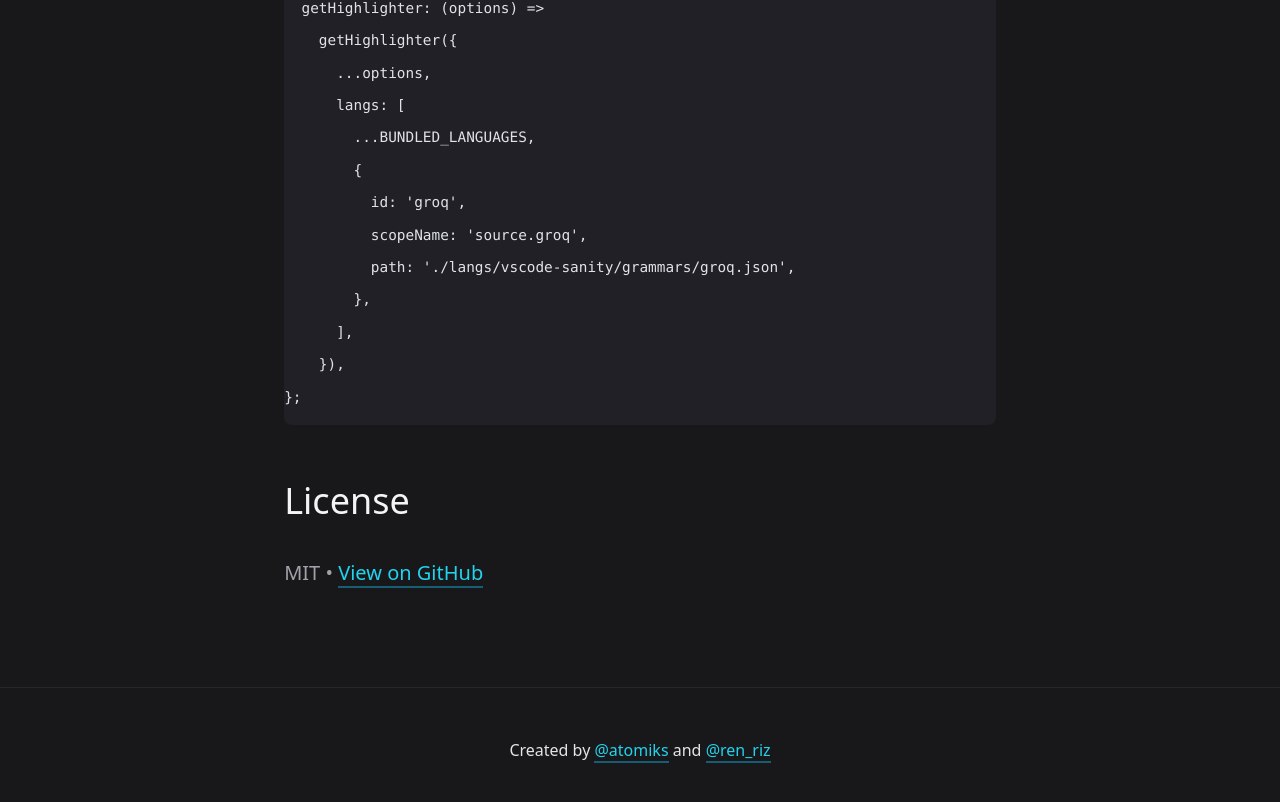
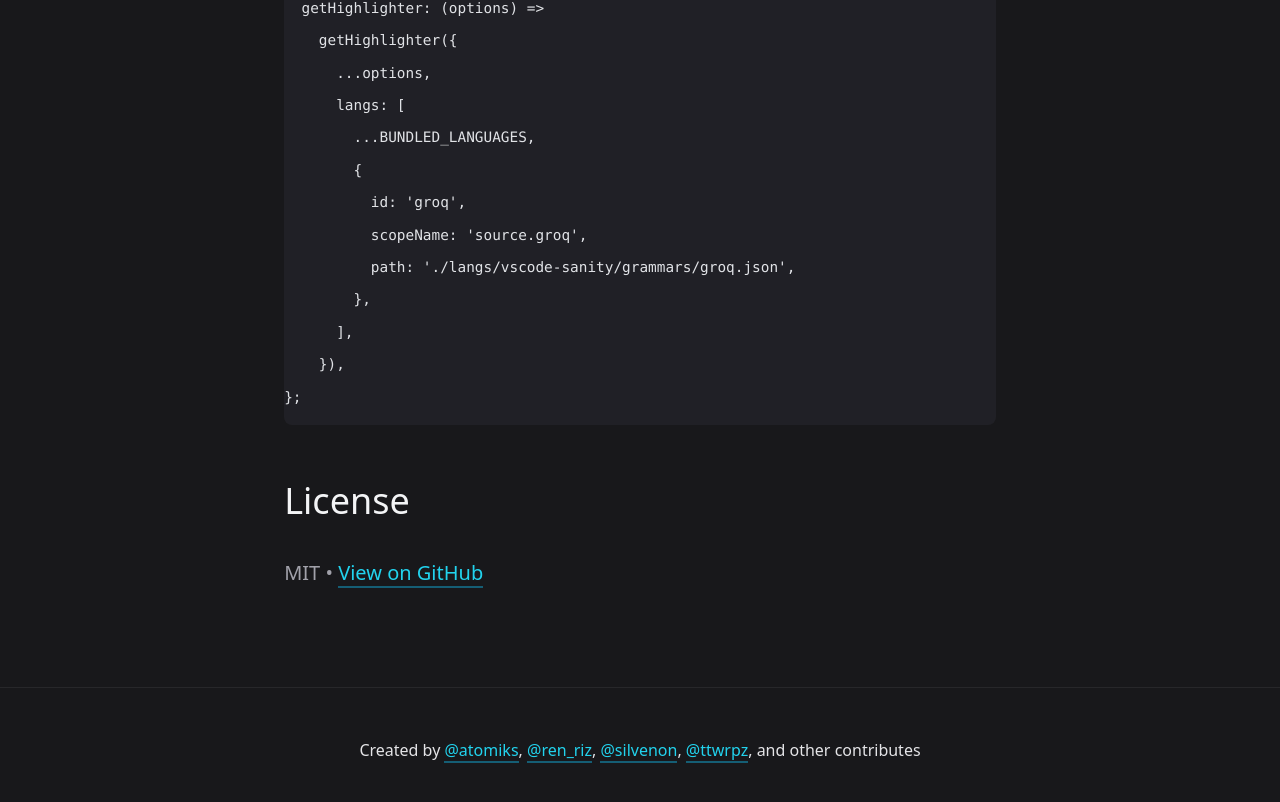
Before and after one commit to rehype-pretty/rehype-pretty-code, a Next.js app in the folder website/: page / in a window 1280 px wide. Shown: the part 11177-11979 px from the top of the page. Built offline with nearby package versions, Linux system fonts and the light colour scheme.

Commit message:
docs: update credits

```diff
--- a/website/components/Layout.tsx
+++ b/website/components/Layout.tsx
@@ -63,8 +63,10 @@ export function Layout({
       </div>
 
       <footer className="prose w-full max-w-none dark:prose-invert text-center border-t border-zinc-800 py-12 text-zinc-200">
-        Created by <a href="https://twitter.com/atomiksdev">@atomiks</a> and{' '}
-        <a href="https://twitter.com/ren_riz">@ren_riz</a>
+        Created by <a href="https://twitter.com/atomiksdev">@atomiks</a>,{' '}
+        <a href="https://twitter.com/ren_riz">@ren_riz</a>,{' '}
+        <a href="https://twitter.com/silvenon">@silvenon</a>,{' '}
+        <a href="https://github.com/ttwrpz">@ttwrpz</a>, and other contributes
       </footer>
     </>
   );
```
